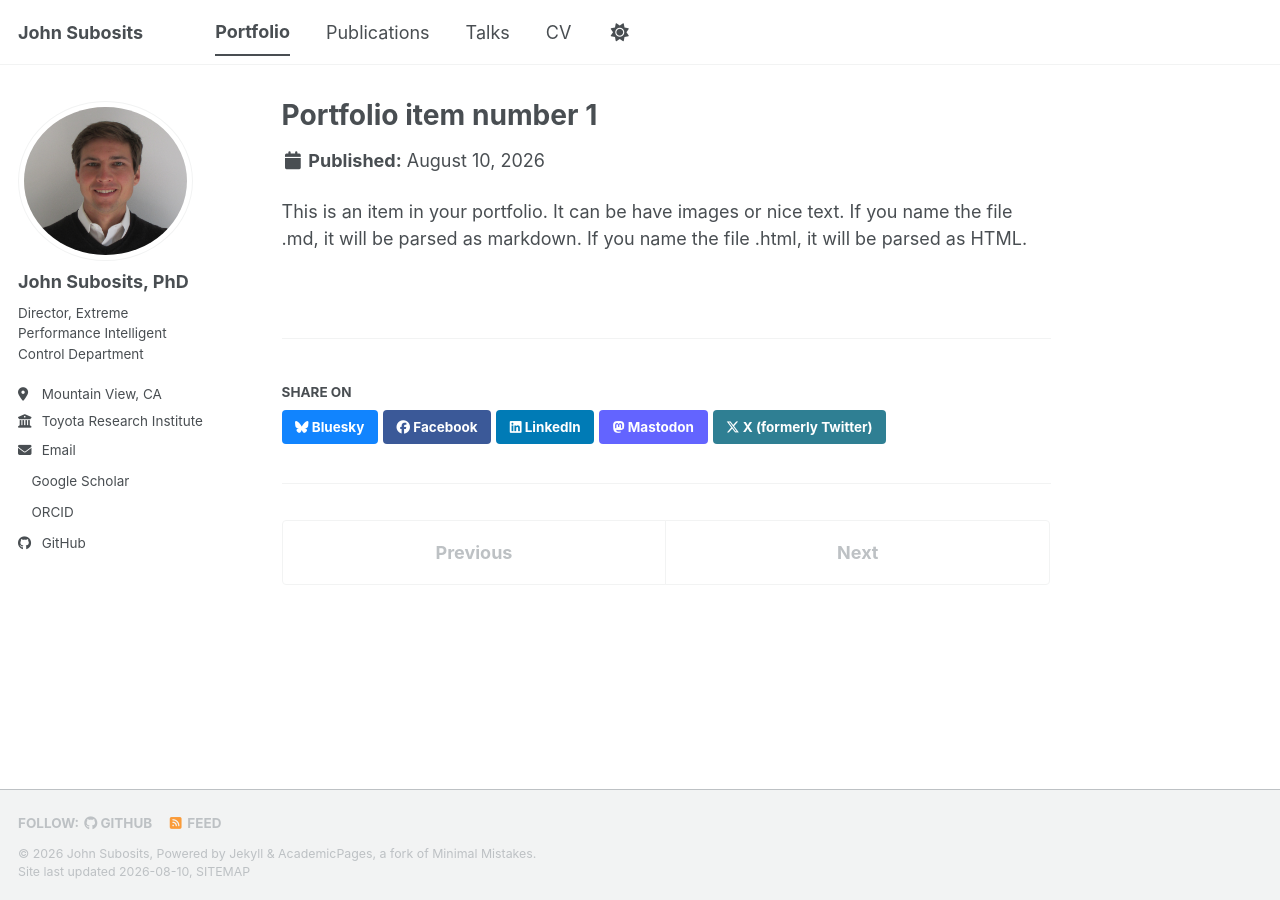
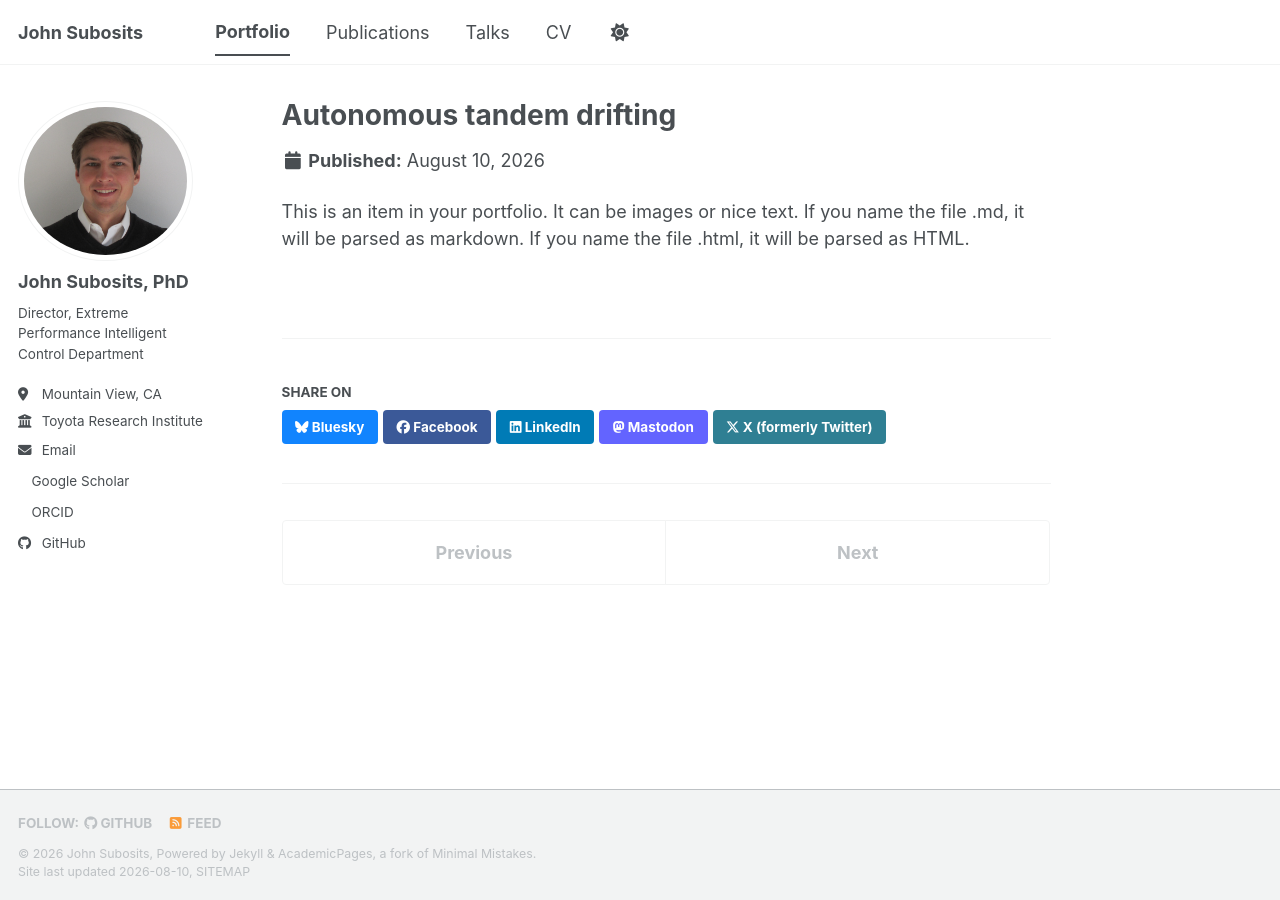
Before and after one commit to john-subosits/john-subosits.github.io, a Jekyll site: the page built from _portfolio/portfolio-1.md, in a window 1280 px wide. Built offline with Jekyll 4.4.1, drawn with Linux system fonts in a browser that asks for light colours; a style sheet for code colours, icons or effects is not loaded.

Commit message:
Update portfolio-1.md

```diff
--- a/_portfolio/portfolio-1.md
+++ b/_portfolio/portfolio-1.md
@@ -1,7 +1,7 @@
 ---
-title: "Portfolio item number 1"
-excerpt: "Short description of portfolio item number 1<br/><img src='/images/500x300.png'>"
+title: "Autonomous tandem drifting"
+excerpt: "World's first autonomous tandem drift<br/><img src='/images/500x300.png'>"
 collection: portfolio
 ---
 
-This is an item in your portfolio. It can be have images or nice text. If you name the file .md, it will be parsed as markdown. If you name the file .html, it will be parsed as HTML.
+This is an item in your portfolio. It can be images or nice text. If you name the file .md, it will be parsed as markdown. If you name the file .html, it will be parsed as HTML.
```
